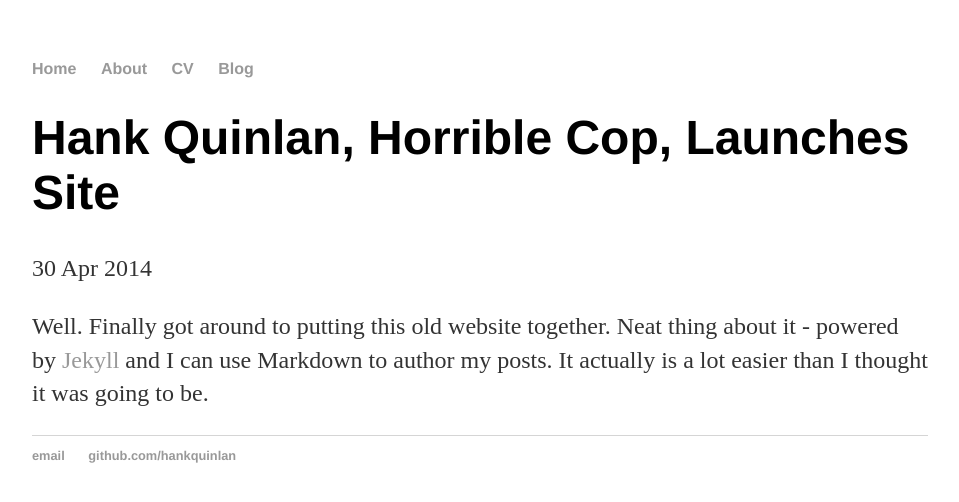
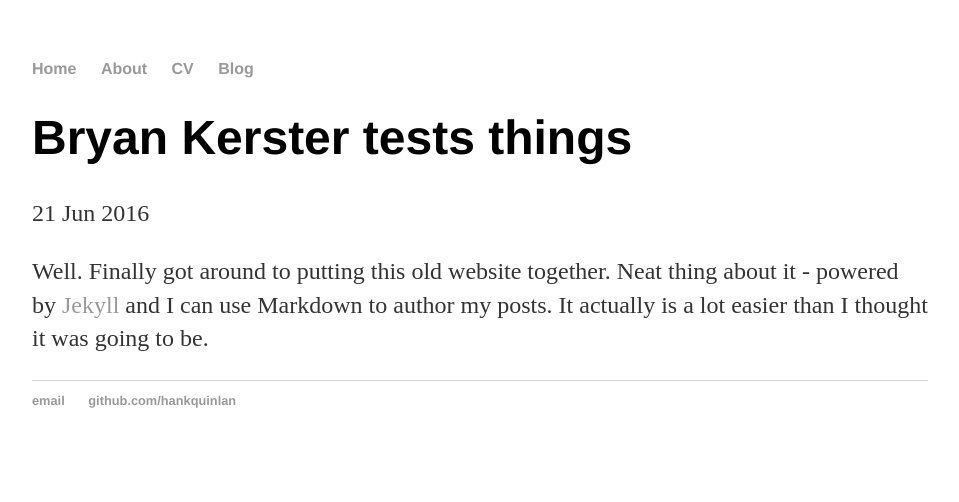
Before and after one commit to bkerster/bkerster.github.io, a Jekyll site: the page built from _posts/2016-06-21-managing-heavy-tails.md, in a window 1280 px wide. Shown: the top 502 px of the page, without its empty margins (160-1119 px from the left). Built offline with Jekyll 4.4.1, drawn with Linux system fonts in a browser that asks for light colours.

Commit message:
Update 2016-06-21-managing-heavy-tails.md

```diff
--- a/_posts/2016-06-21-managing-heavy-tails.md
+++ b/_posts/2016-06-21-managing-heavy-tails.md
@@ -1,7 +1,7 @@
 ---
 layout: post
-title: "Hank Quinlan, Horrible Cop, Launches Site"
-date: 2014-04-30
+title: "Bryan Kerster tests things"
+date: 2016-06-21
 ---
 
 Well. Finally got around to putting this old website together. Neat thing about it - powered by [Jekyll](http://jekyllrb.com) and I can use Markdown to author my posts. It actually is a lot easier than I thought it was going to be.
```
